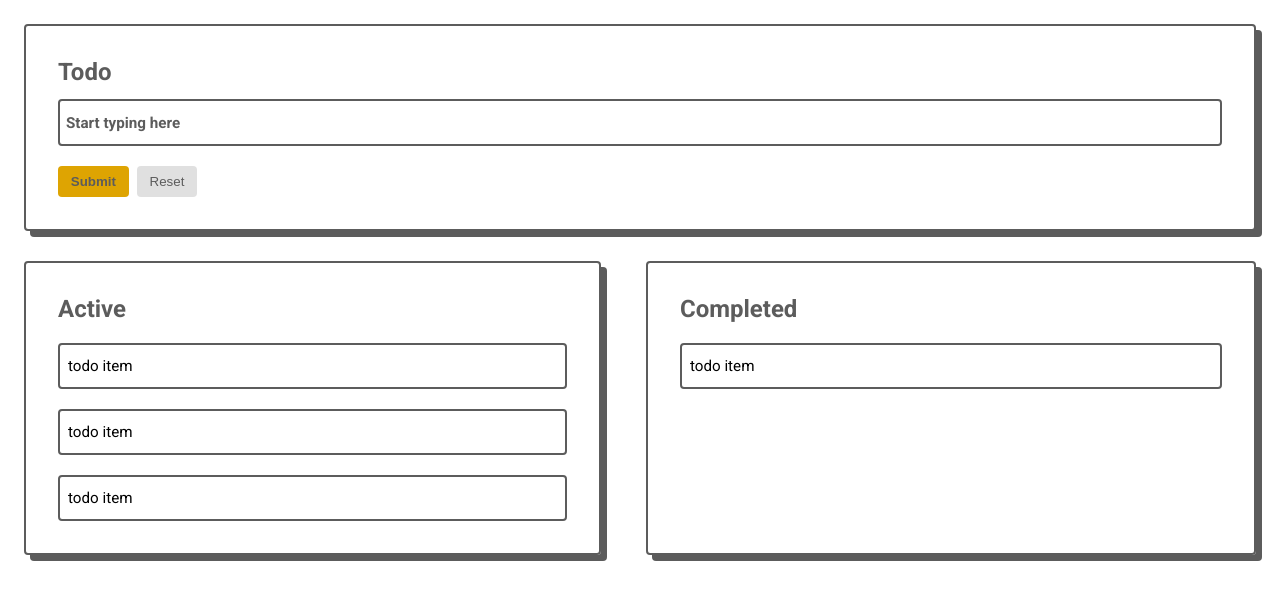
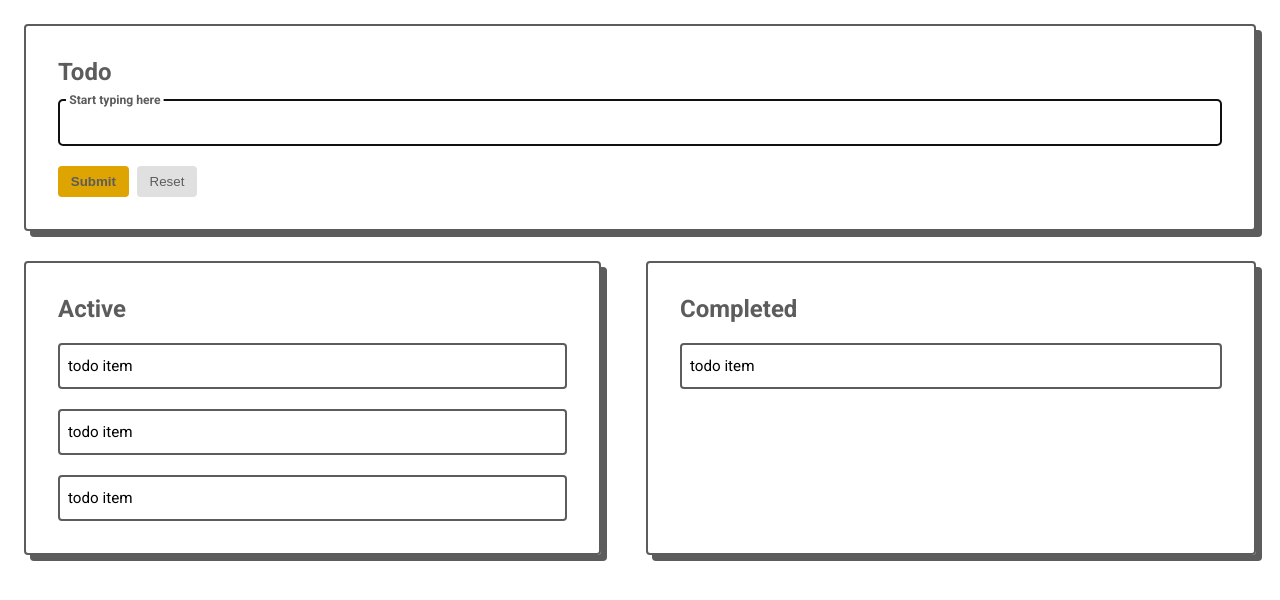
Before and after one commit to Jisan-mia/tiny-ts, a React (Create React App) app: page / in a window 1280 px wide. Shown: the top 600 px of the page. Built offline with nearby package versions, Linux system fonts and the light colour scheme; the HTML template or start-up script is replaced by a standard one.

Commit message:
add todo and reset todo input

```diff
--- a/src/App.tsx
+++ b/src/App.tsx
@@ -1,18 +1,12 @@
 import React, {useState} from 'react';
 import './App.scss';
-import TodoInput from './components/Todo/TodoInput';
-import Todos from './components/Todo/Todos';
+import TodoApp from './components/Todo/TodoApp';
 
 function App() {
 
-  const [todo, setTodo] = useState<string>("")
-
-
-
   return (
     <>
-      <TodoInput todo={todo} setTodo={setTodo} />
-      <Todos />
+     <TodoApp />
     </>
   );
 }
--- /dev/null
+++ b/src/components/Todo/TodoApp.tsx
@@ -0,0 +1,34 @@
+import { useState } from "react";
+import { Todo } from "../types";
+import TodoInput from "./TodoInput";
+import Todos from "./Todos";
+
+function TodoApp() {
+
+  const [todo, setTodo] = useState<string>("");
+  const [todos, setTodos] = useState<Todo[]>([]);
+
+
+
+  const handleSubmitTodo = (e: React.FormEvent<HTMLFormElement>) => {
+    e.preventDefault();
+    if(todo) {
+      setTodos([...todos, {
+        id: Date.now(),
+        todo: todo,
+        isDone: false
+      }])
+
+      setTodo("")
+    }
+  }
+
+  return (
+    <>
+      <TodoInput todo={todo} setTodo={setTodo} handleSubmitTodo={handleSubmitTodo}/>
+      <Todos />
+    </>
+  );
+}
+
+export default TodoApp;
--- a/src/components/Todo/TodoInput.tsx
+++ b/src/components/Todo/TodoInput.tsx
@@ -1,25 +1,48 @@
-import React from 'react'
+import React, { useEffect, useRef } from 'react'
 import styles from './TodoInput.module.scss'
 
 interface IProps {
   todo: string,
-  setTodo: React.Dispatch<React.SetStateAction<string>>
+  setTodo: React.Dispatch<React.SetStateAction<string>>,
+  handleSubmitTodo: (e: React.FormEvent<HTMLFormElement>) => void
 }
 
-const TodoInput = ({todo, setTodo}: IProps) => {
-  const handleSubmitTodo = (e: React.FormEvent<HTMLFormElement>) => {
+const TodoInput:React.FC<IProps> = ({todo, setTodo, handleSubmitTodo}) => {
+
+  const inputRef = useRef<HTMLInputElement>(null);
+  const formRef = useRef<HTMLFormElement>(null)
+
+  const handleResetForm = (e: React.FormEvent<HTMLFormElement>) => {
     e.preventDefault();
+    formRef.current?.reset();
+    setTodo("")
   }
 
+  useEffect(() => {
+    inputRef.current?.focus();
+  }, [])
+
   return (
-    <form className={styles.container} onSubmit={(e) => handleSubmitTodo(e)}>
+    <form
+      ref={formRef}
+      className={styles.container}
+      onSubmit={(e) => handleSubmitTodo(e)}
+      onReset={(e) => handleResetForm(e)}
+    >
       <div className={styles.card}>
       <h2>
         Todo
         </h2>
 
         <label htmlFor="todo" className={styles.input}>
-          <input type="text" className={styles.input__field} placeholder=" " />
+          <input
+            type="text"
+            className={styles.input__field}
+            placeholder=" "
+            value={todo}
+            onChange={(e) => setTodo(e.target.value)}
+            ref={inputRef}
+            />
           <span className={styles.input__label}>
             Start typing here
           </span>
--- /dev/null
+++ b/src/components/types/index.ts
@@ -0,0 +1,5 @@
+export interface Todo {
+  id: number,
+  todo: string,
+  isDone: boolean
+}
```
